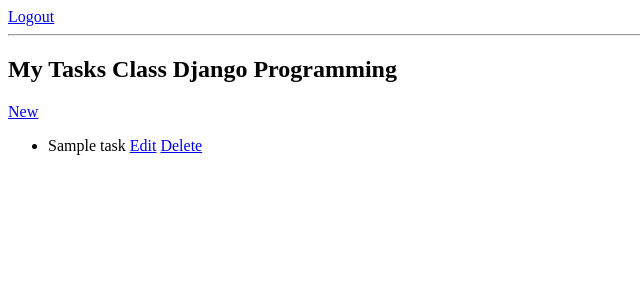
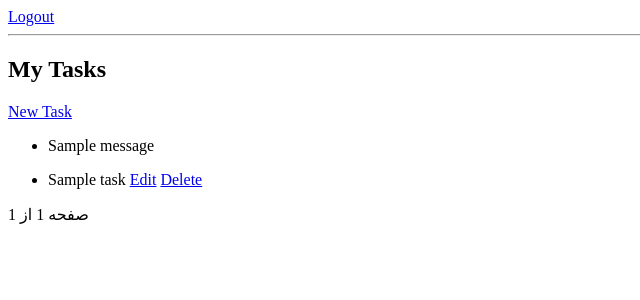
Before and after one commit to jamall-mahmoudi-dev/classbaseview, a Django app: page /test/ in a window 1280 px wide. Shown: the top 300 px of the page, without its empty margins (0-640 px from the left). Run offline with Django 5.2, Linux system fonts and the light colour scheme; a user stored in the database is signed in; tables that the repository leaves empty hold one stand-in row (values such as "Sample post"); one stand-in notice (Sample message) is shown.

Commit message:
add new Middeleware featuer to project

```diff
--- a/config/config/settings.py
+++ b/config/config/settings.py
@@ -48,6 +48,7 @@ MIDDLEWARE = [
     'django.contrib.auth.middleware.AuthenticationMiddleware',
     'django.contrib.messages.middleware.MessageMiddleware',
     'django.middleware.clickjacking.XFrameOptionsMiddleware',
+    'tasks.middleware.TaskAccessMiddleware',
 ]
 
 ROOT_URLCONF = 'config.urls'
@@ -70,6 +71,7 @@ TEMPLATES = [
 LOGIN_URL = 'login'
 LOGIN_REDIRECT_URL = 'tasks:list'
 LOGOUT_REDIRECT_URL = 'login'
+
 WSGI_APPLICATION = 'config.wsgi.application'
 
 
--- a/config/config/urls.py
+++ b/config/config/urls.py
@@ -23,6 +23,6 @@ urlpatterns = [
 path('admin/', admin.site.urls),
 path('login/', LoginView.as_view(template_name='login.html'), name='login'),
 path('logout/', LogoutView.as_view(), name='logout'),
-path('', include('tasks.urls')),
+path('tasks/', include('tasks.urls')),
 path('test/', include('tasks.urls')),
 ]
--- /dev/null
+++ b/config/tasks/middleware.py
@@ -0,0 +1,28 @@
+from django.shortcuts import redirect
+from django.urls import resolve
+
+class TaskAccessMiddleware:
+    def __init__(self, get_response):
+        self.get_response = get_response
+
+    def __call__(self, request):
+        return self.get_response(request)
+
+    def process_view(self, request, view_func, view_args, view_kwargs):
+        task_id = view_kwargs.get('pk')
+
+        # اگر لاگین نیست → بفرست به صفحه لاگین
+        if task_id and not request.user.is_authenticated:
+            return redirect('login')
+
+        if task_id and request.user.is_authenticated:
+            from .models import Task
+            try:
+                task = Task.objects.get(pk=task_id)
+            except Task.DoesNotExist:
+                return redirect('no-permission')
+
+            if task.user != request.user:
+                return redirect('no-permission')
+
+        return None
--- a/config/tasks/models.py
+++ b/config/tasks/models.py
@@ -8,4 +8,4 @@ class Task(models.Model):
     created_at = models.DateTimeField(auto_now_add=True)
 
     def __str__(self):
-        return self.title
+        return f"{self.title} - {self.user}"
--- a/config/tasks/urls.py
+++ b/config/tasks/urls.py
@@ -11,6 +11,7 @@ path('create/', TaskCreateView.as_view(), name='create'),
 path('<int:pk>/', TaskDetailView.as_view(), name='detail'),
 path('<int:pk>/update/', TaskUpdateView.as_view(), name='update'),
 path('<int:pk>/delete/', TaskDeleteView.as_view(), name='delete'),
-# path("go-to-maktabkhooneh/",RedirectView.as_view(url="https://maktabkhooneh.org/"),name="go-to-maktabkhooneh",),
+path('no-permission/', NoPermissionView.as_view(), name='no-permission'),
+# path("go-to-aarsaan-co/",RedirectView.as_view(url="http://aarsaan-co.ir/"),name="go-to-aarsaan-co.ir",),
 # path('<str:bahram>', test, name='test')
 ]
--- a/config/tasks/views.py
+++ b/config/tasks/views.py
@@ -4,16 +4,21 @@ from tasks.models import Task
 from django.views.generic import ListView, DetailView, CreateView, UpdateView, DeleteView
 from django.contrib.auth.mixins import LoginRequiredMixin  # PermissionDenied
 from django.urls import reverse_lazy
-from django.views.generic.base import RedirectView
 # from .models import Task
 from .forms import TaskForm
+from django.contrib import messages
+from django.core.paginator import Paginator, EmptyPage, PageNotAnInteger
+from django.views.generic import TemplateView
+
 
 
 
 class TaskListView(LoginRequiredMixin, ListView):
+    # queryset = Task.objects.all()
     model = Task
     template_name = 'tasks/task_list.html'
     context_object_name = 'tasks'
+    paginate_by = 3
 
     def get_queryset(self):
         return Task.objects.filter(user=self.request.user)
@@ -29,10 +34,13 @@ class TaskDetailView(LoginRequiredMixin, DetailView):
 class TaskCreateView(LoginRequiredMixin, CreateView):
     model = Task
     form_class = TaskForm
+    #fields = []
     success_url = reverse_lazy('tasks:list')
 
     def form_valid(self, form):
         form.instance.user = self.request.user
+        messages.success(self.request, f'تسک "{form.instance.title}" با موفقیت ایجاد شد!')
+
         return super().form_valid(form)
 
 
@@ -43,18 +51,27 @@ class TaskUpdateView(LoginRequiredMixin, UpdateView):
 
     def get_queryset(self):
         return Task.objects.filter(user=self.request.user)
-
+    def form_valid(self, form):
+        response = super().form_valid(form)
+        messages.success(self.request, f'تسک "{form.instance.title}" با موفقیت ویرایش شد!')
+        return response
 
 class TaskDeleteView(LoginRequiredMixin, DeleteView):
     model = Task
     success_url = reverse_lazy('tasks:list')
+    # success_url = '/'
 
     def get_queryset(self):
         return Task.objects.filter(user=self.request.user)
 
+    def delete(self, request, *args, **kwargs):
+        task = self.get_object()
+        response = super().delete(request, *args, **kwargs)
+        messages.success(request, f'تسک "{task.title}" با موفقیت حذف شد!')
+        return response
 
-
-
+class NoPermissionView(TemplateView):
+    template_name = 'no_permission.html'
 
 
 
--- /dev/null
+++ b/config/templates/tasks/no_permission.html
@@ -0,0 +1,2 @@
+<h1>شما دسترسی ندارید!</h1>
+<p>این تسک متعلق به شما نیست.</p>
--- /dev/null
+++ b/config/templates/tasks/task_detail.html
@@ -0,0 +1,4 @@
+<h1>Task Detail</h1>
+<p>Title: {{ object.title }}</p>
+<p>Description: {{ object.description }}</p>
+<p>Owner: {{ object.user.username }}</p>
--- a/config/templates/tasks/task_list.html
+++ b/config/templates/tasks/task_list.html
@@ -1,6 +1,19 @@
-{% extends 'base.html' %} {% block content %}
-<h2>My Tasks Class Django Programming </h2>
-<a href="{% url 'tasks:create' %}">New</a>
+{% extends 'base.html' %}
+
+{% block content %}
+<h2>My Tasks</h2>
+<a href="{% url 'tasks:create' %}">New Task</a>
+
+<!-- پیام‌ها -->
+{% if messages %}
+<ul>
+  {% for message in messages %}
+  <li class="{{ message.tags }}">{{ message }}</li>
+  {% endfor %}
+</ul>
+{% endif %}
+
+<!-- لیست تسک‌ها -->
 <ul>
   {% for task in tasks %}
   <li>
@@ -8,6 +21,24 @@
     <a href="{% url 'tasks:update' task.pk %}">Edit</a>
     <a href="{% url 'tasks:delete' task.pk %}">Delete</a>
   </li>
+  {% empty %}
+  <li>هیچ تسکی وجود ندارد.</li>
   {% endfor %}
 </ul>
+
+<!-- صفحه‌بندی -->
+<div class="pagination">
+  {% if page_obj.has_previous %}
+    <a href="?page=1">« اول</a>
+    <a href="?page={{ page_obj.previous_page_number }}">« قبلی</a>
+  {% endif %}
+
+  <span>صفحه {{ page_obj.number }} از {{ page_obj.paginator.num_pages }}</span>
+
+  {% if page_obj.has_next %}
+    <a href="?page={{ page_obj.next_page_number }}">بعدی »</a>
+    <a href="?page={{ page_obj.paginator.num_pages }}">آخرین »</a>
+  {% endif %}
+</div>
+
 {% endblock %}
--- a/config/templates/tasks/test.html
+++ b/config/templates/tasks/test.html
@@ -6,7 +6,6 @@
     <title>Document</title>
   </head>
   <body>
-    <p>{{bahram}}</p>
     <p>User: {{ users }}</p>
     <ul>
       {% for task in tasks %}
```
